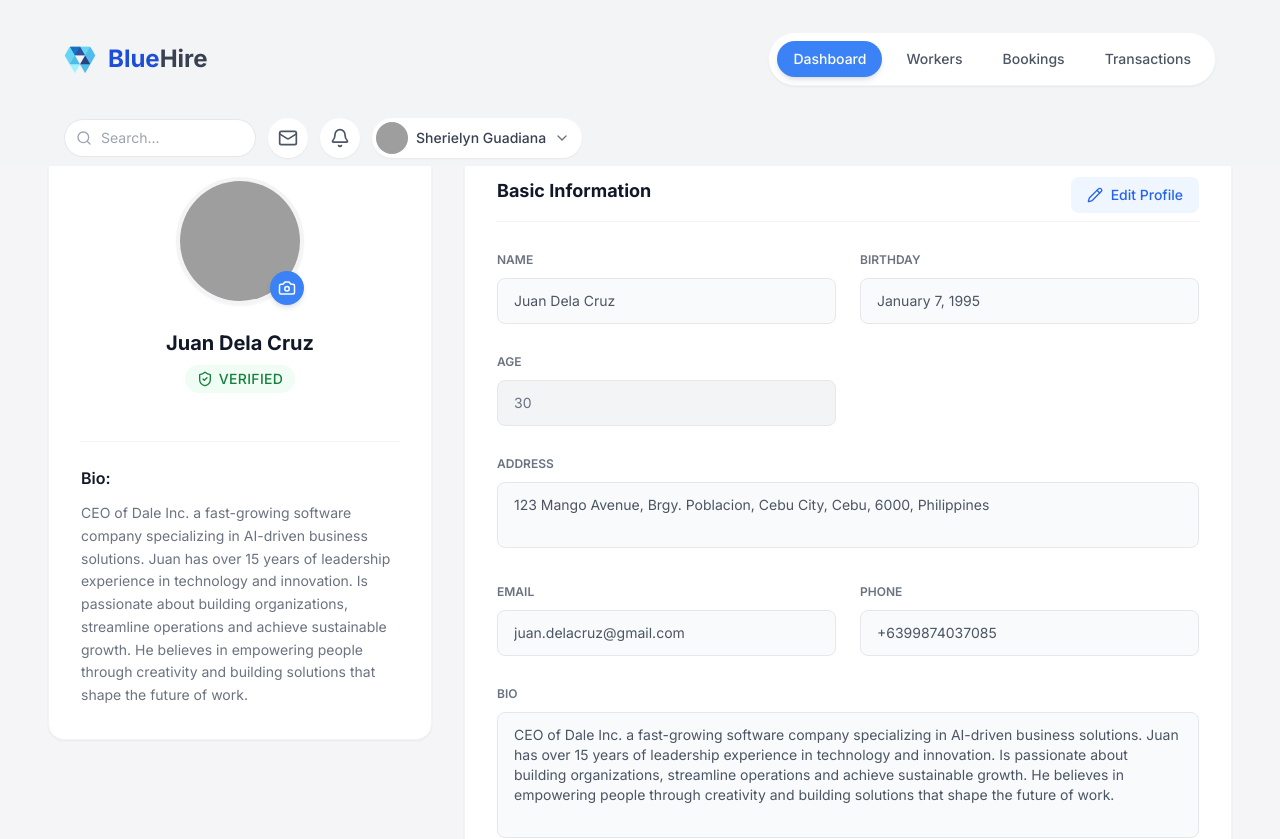
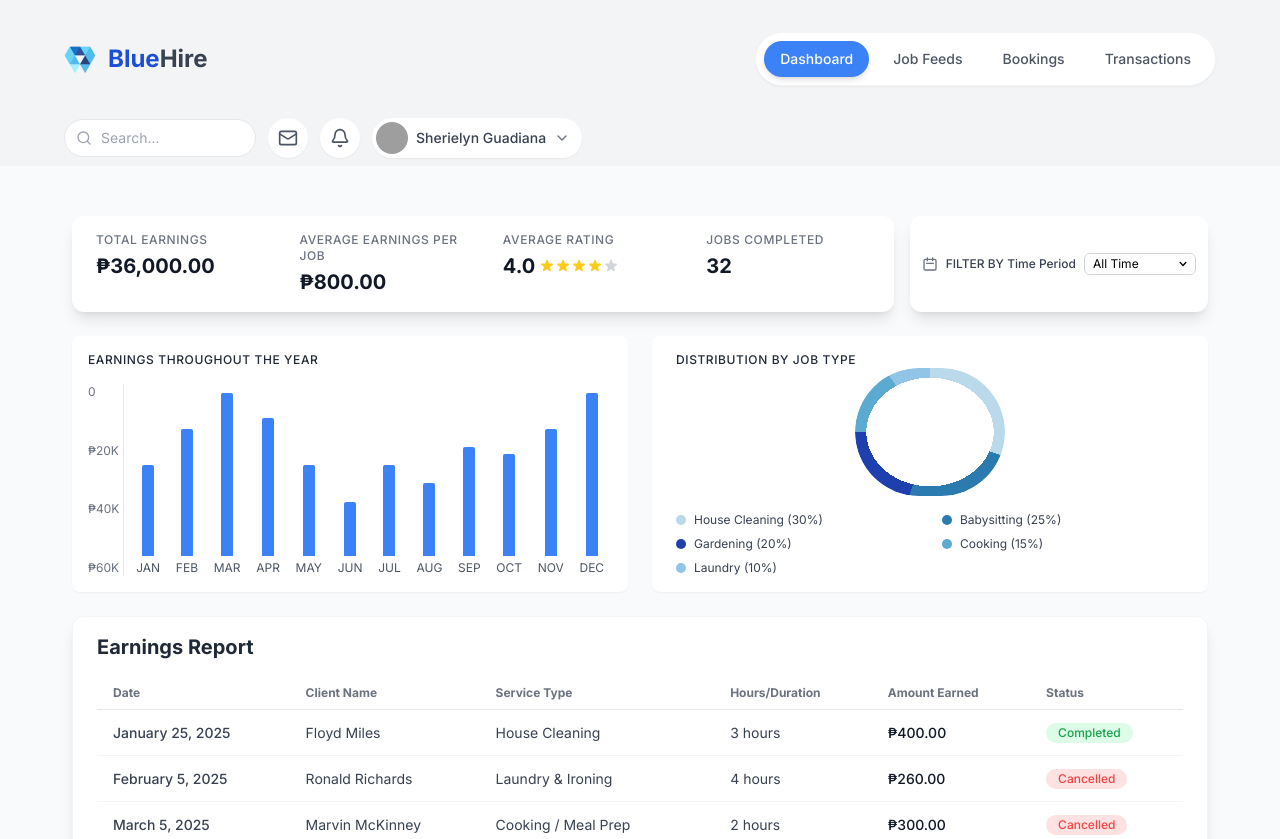
Before and after one commit to ero-s/BlueHire, a React (Vite) app in the folder frontend/: page /earningsAndReports in a window 1280 px wide. Shown: the top 839 px of the page. Built offline with nearby package versions, Linux system fonts and the light colour scheme; grey boxes are pictures that could not be loaded; a web font is replaced by a local one.

Commit message:
navbar changes - done!

```diff
--- a/frontend/src/App.tsx
+++ b/frontend/src/App.tsx
@@ -40,6 +40,6 @@
 // =============================================================
 export default function App() {
   return (
-    <ProfilePage/>
+    <EarningsReports/>
   );
 }
--- a/frontend/src/Worker/pages/Earnings&ReportsPage.tsx
+++ b/frontend/src/Worker/pages/Earnings&ReportsPage.tsx
@@ -18,7 +18,7 @@
       {/* 3. Main Content Area */}
       {/* MODIFIED: Removed 'max-w-screen-xl' and 'mx-auto' to allow content to fill the width. */}
       {/* Also removed padding from <main> and moved it to the inner <div> for better control. */}
-      <main className="pt-24 sm:pt-28 lg:pt-28 pl-8 pr-8 mt-24">
+      <main className="pt-24 sm:pt-28 lg:pt-28 pl-8 pr-8 mt-4">
         <button
             onClick={() => navigate('/workerDashboard')}
             className="flex items-center gap-2 mb-6 text-gray-500 hover:text-[#4D7EAF] transition-colors font-medium pl-6"
```
